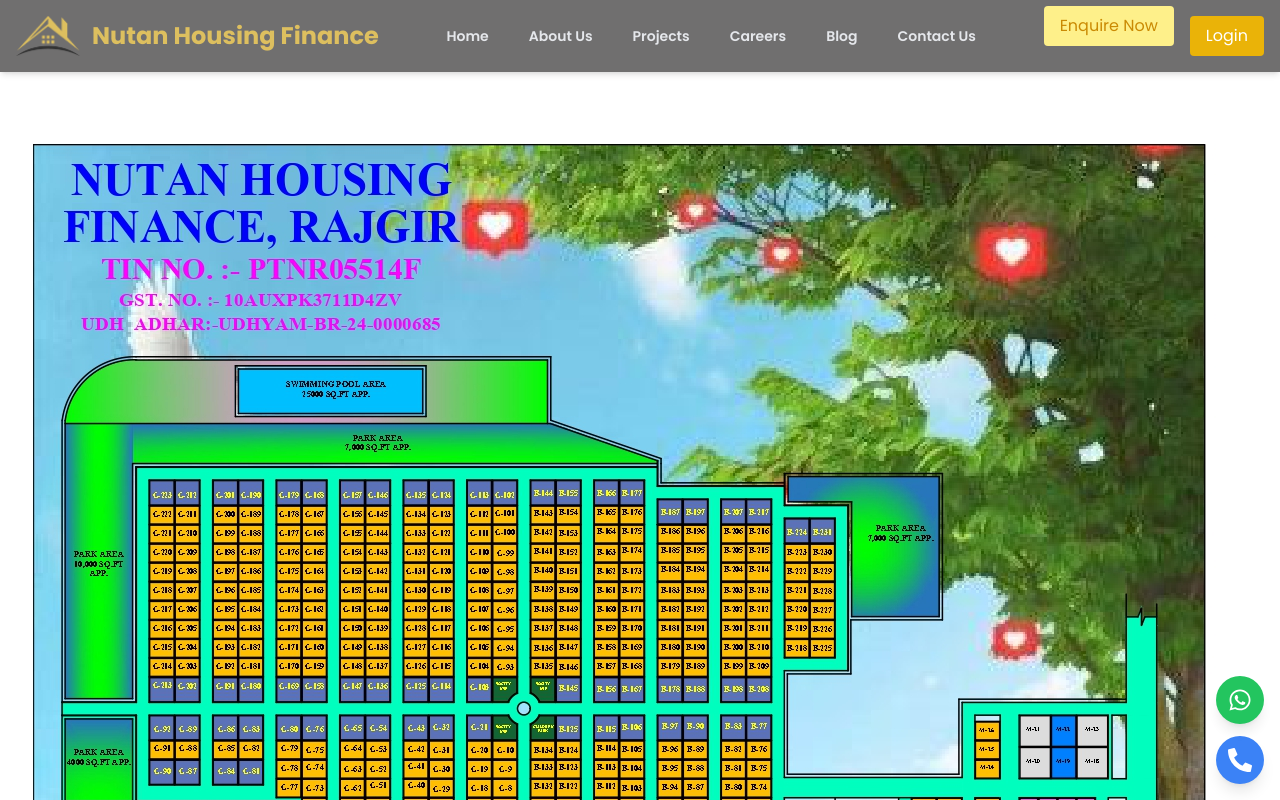
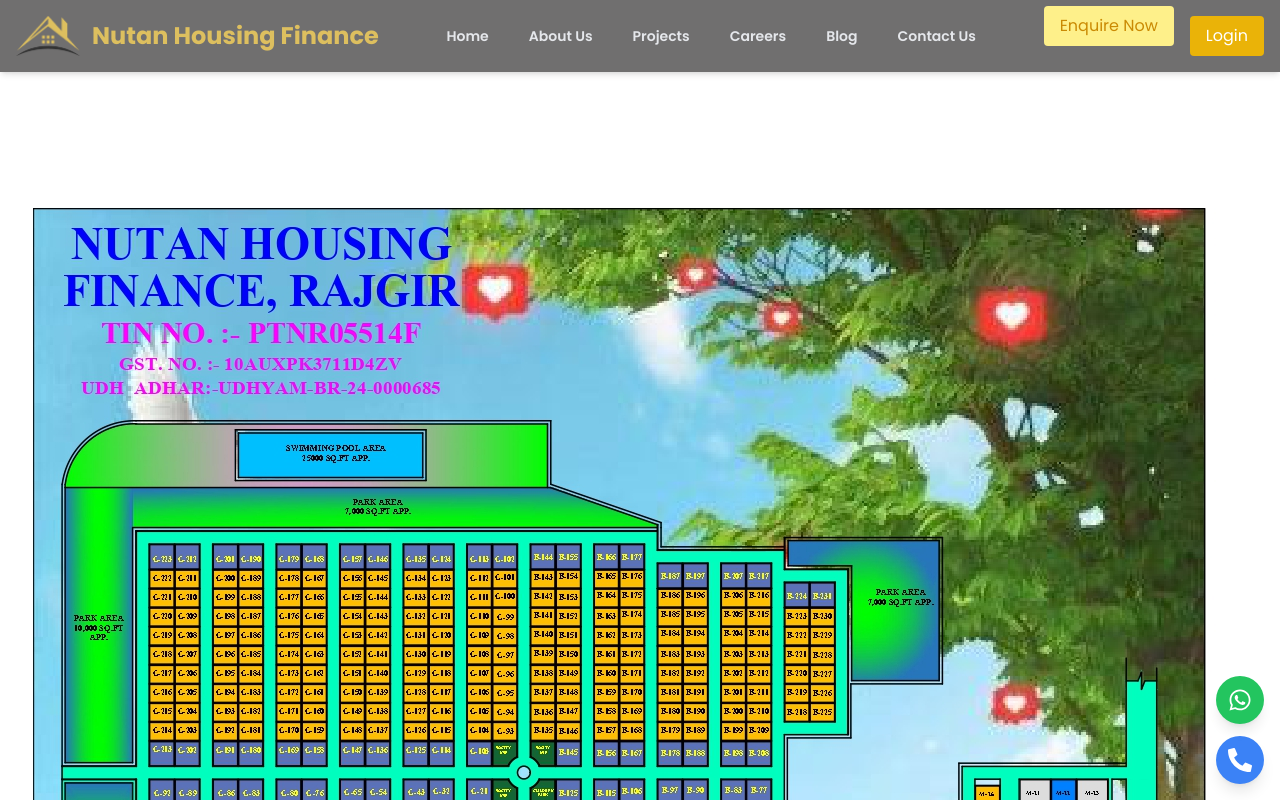
Before and after one commit to meaviishek/Nutan-Housing, a React (Vite) app in the folder Frontend/: page /plot in a window 1280 px wide. Shown: the top 800 px of the page. Built offline with nearby package versions, Linux system fonts and the light colour scheme.

Commit message:
first commit

```diff
--- a/Frontend/src/components/pages/Plot.jsx
+++ b/Frontend/src/components/pages/Plot.jsx
@@ -7,7 +7,7 @@
   const pdfUrl = Lpdf; // Use the correct path
 
   return (
-    <div className="App">
+    <div className="App mt-16">
       {/* <Pdfviewer pdfUrl={pdfUrl} /> */}
       <img src={Lodhipur}/>
     </div>
```
